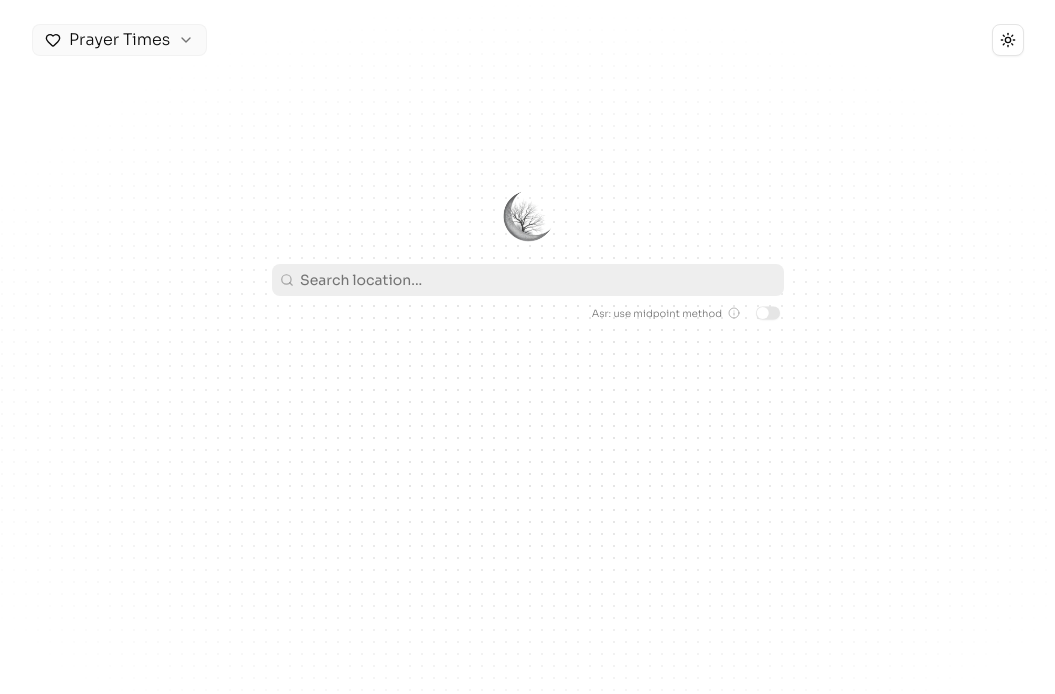
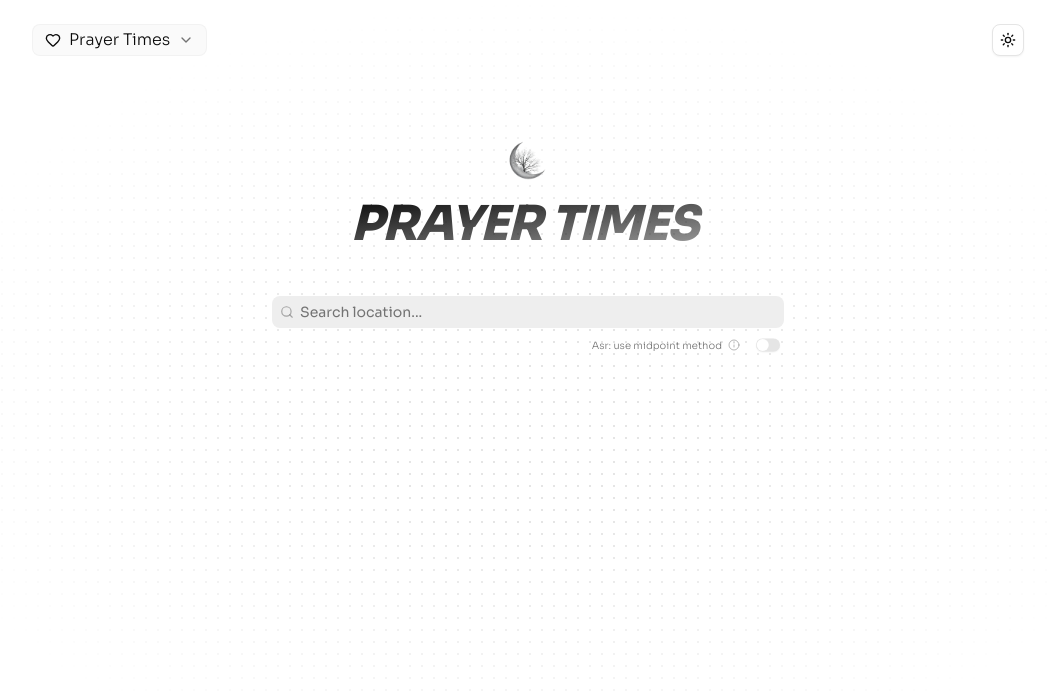
Before and after one commit to WikiSubmission/wikisubmission-org, a Next.js app: page /prayer-times in a window 1280 px wide. Shown: the top 694 px of the page, without its empty margins (112-1167 px from the left). Built offline with nearby package versions, Linux system fonts and the light colour scheme.

Commit message:
chore: unify page header styles

```diff
--- a/app/music/page.tsx
+++ b/app/music/page.tsx
@@ -56,7 +56,7 @@ export default function ZikrPage() {
             {/* Hero Section */}
             <div className="w-full max-w-5xl px-6 py-6 flex flex-col md:flex-row items-center justify-between gap-8 z-10">
                 <div className="flex-grow space-y-4 text-center md:text-left">
-                    <h1 className="text-5xl md:text-7xl font-black tracking-tight bg-gradient-to-br from-foreground to-foreground/40 bg-clip-text text-transparent italic">
+                    <h1 className="text-5xl md:text-7xl font-black tracking-tight bg-gradient-to-br from-foreground to-foreground/40 bg-clip-text text-transparent italic pr-2">
                         ZIKR
                     </h1>
                     <p className="text-lg text-muted-foreground max-w-md mx-auto md:mx-0">
--- a/app/prayer-times/prayer-times-client.tsx
+++ b/app/prayer-times/prayer-times-client.tsx
@@ -26,14 +26,19 @@ export default function PrayerTimesClient() {
                 <ThemeToggle />
             </div>
 
-            <div className="w-full max-w-2xl px-4 py-12 md:py-24 z-10">
-                <Link href="/">
-                    <Image src="/brand-assets/logo-transparent.png" alt="WikiSubmission Logo"
-                        width={64}
-                        height={64}
-                        className="justify-center items-center mx-auto rounded-full my-4"
-                    />
-                </Link>
+            <div className="w-full max-w-2xl px-4 py-12 md:py-16 z-10">
+                <div className="flex flex-col items-center mb-12">
+                    <Link href="/">
+                        <Image src="/brand-assets/logo-transparent.png" alt="WikiSubmission Logo"
+                            width={48}
+                            height={48}
+                            className="rounded-full mb-4"
+                        />
+                    </Link>
+                    <h1 className="text-4xl md:text-5xl font-black tracking-tight bg-gradient-to-br from-foreground to-foreground/40 bg-clip-text text-transparent italic uppercase pr-2">
+                        Prayer Times
+                    </h1>
+                </div>
                 <Suspense fallback={<div className="text-center opacity-20"><ClockIcon className="size-8 mx-auto animate-spin" /></div>}>
                     <PrayerTimesContent />
                 </Suspense>
--- a/app/ramadan/ramadan-client.tsx
+++ b/app/ramadan/ramadan-client.tsx
@@ -21,14 +21,19 @@ export default function RamadanClient() {
                 <ThemeToggle />
             </div>
 
-            <div className="w-full max-w-4xl px-4 py-12 md:py-24 z-10">
-                <Link href="/">
-                    <Image src="/brand-assets/logo-transparent.png" alt="WikiSubmission Logo"
-                        width={64}
-                        height={64}
-                        className="justify-center items-center mx-auto rounded-full my-4"
-                    />
-                </Link>
+            <div className="w-full max-w-4xl px-4 py-12 md:py-16 z-10">
+                <div className="flex flex-col items-center mb-12">
+                    <Link href="/">
+                        <Image src="/brand-assets/logo-transparent.png" alt="WikiSubmission Logo"
+                            width={48}
+                            height={48}
+                            className="rounded-full mb-4"
+                        />
+                    </Link>
+                    <h1 className="text-4xl md:text-5xl font-black tracking-tight bg-gradient-to-br from-foreground to-foreground/40 bg-clip-text text-transparent italic uppercase pr-2">
+                        Ramadan
+                    </h1>
+                </div>
                 <Suspense fallback={<div className="text-center opacity-20"><MoonIcon className="size-8 mx-auto animate-spin" /></div>}>
                     <RamadanContent />
                 </Suspense>
@@ -133,7 +138,7 @@ function RamadanContent() {
                         <Input
                             type="search"
                             placeholder="Search location..."
-                            className="pl-7 h-10 text-sm border-0 bg-secondary focus-visible:ring-0 focus-visible:ring-offset-0 shadow-none"
+                            className="pl-7 h-8 text-sm border-0 bg-secondary focus-visible:ring-0 focus-visible:ring-offset-0 shadow-none"
                             value={searchQuery}
                             onChange={(e) => setSearchQuery(e.target.value)}
                         />
@@ -141,7 +146,7 @@ function RamadanContent() {
                     <select
                         value={year}
                         onChange={(e) => handleYearChange(e.target.value)}
-                        className="w-[100px] h-10 border-0 bg-secondary/50 focus:ring-0 rounded-xl px-3 text-sm appearance-none cursor-pointer"
+                        className="w-[100px] h-8 border-0 bg-secondary focus:ring-0 rounded-xl px-3 text-[10px] appearance-none cursor-pointer uppercase tracking-tight text-muted-foreground/80 font-medium"
                     >
                         {years.map((y) => (
                             <option key={y} value={y}>{y}</option>
```
